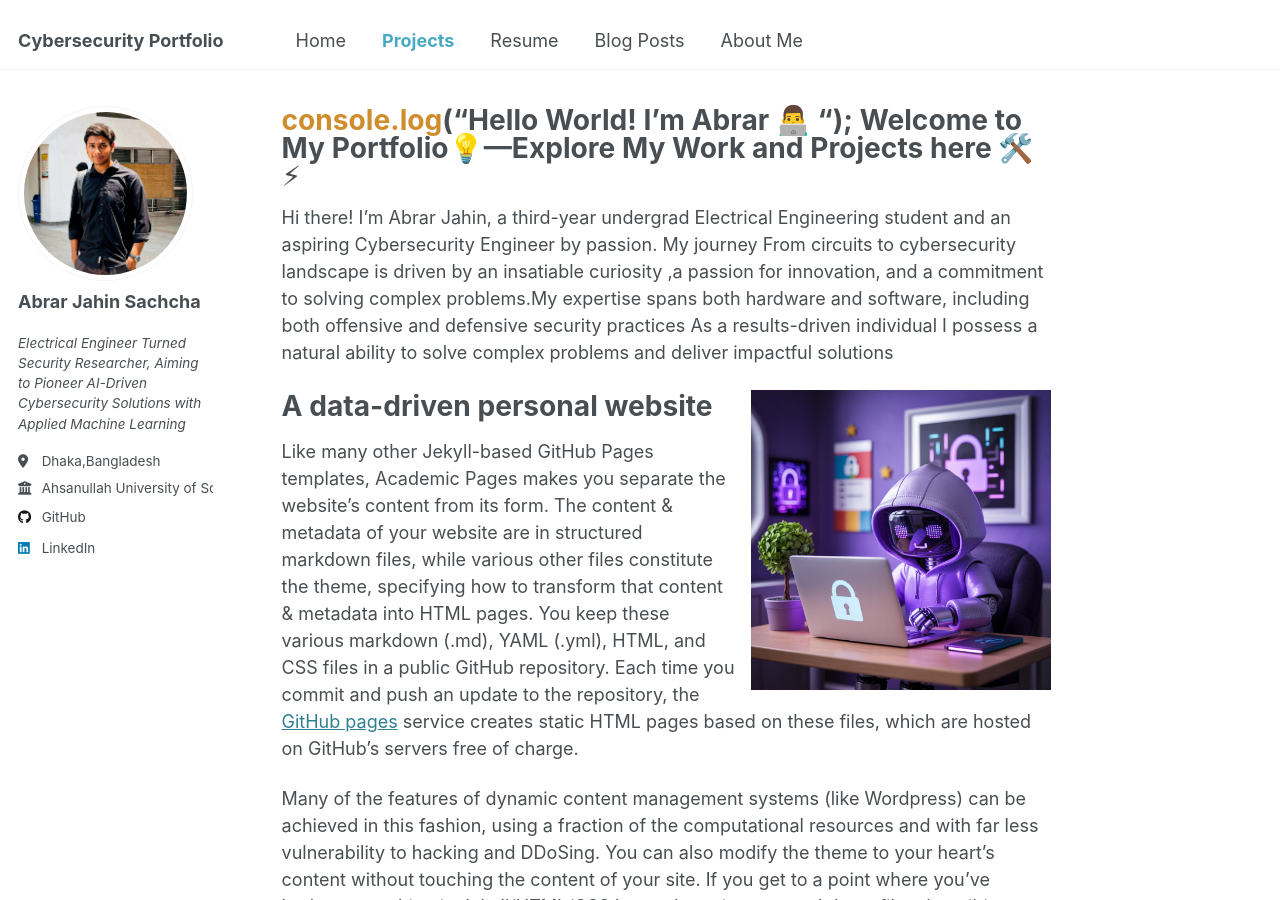
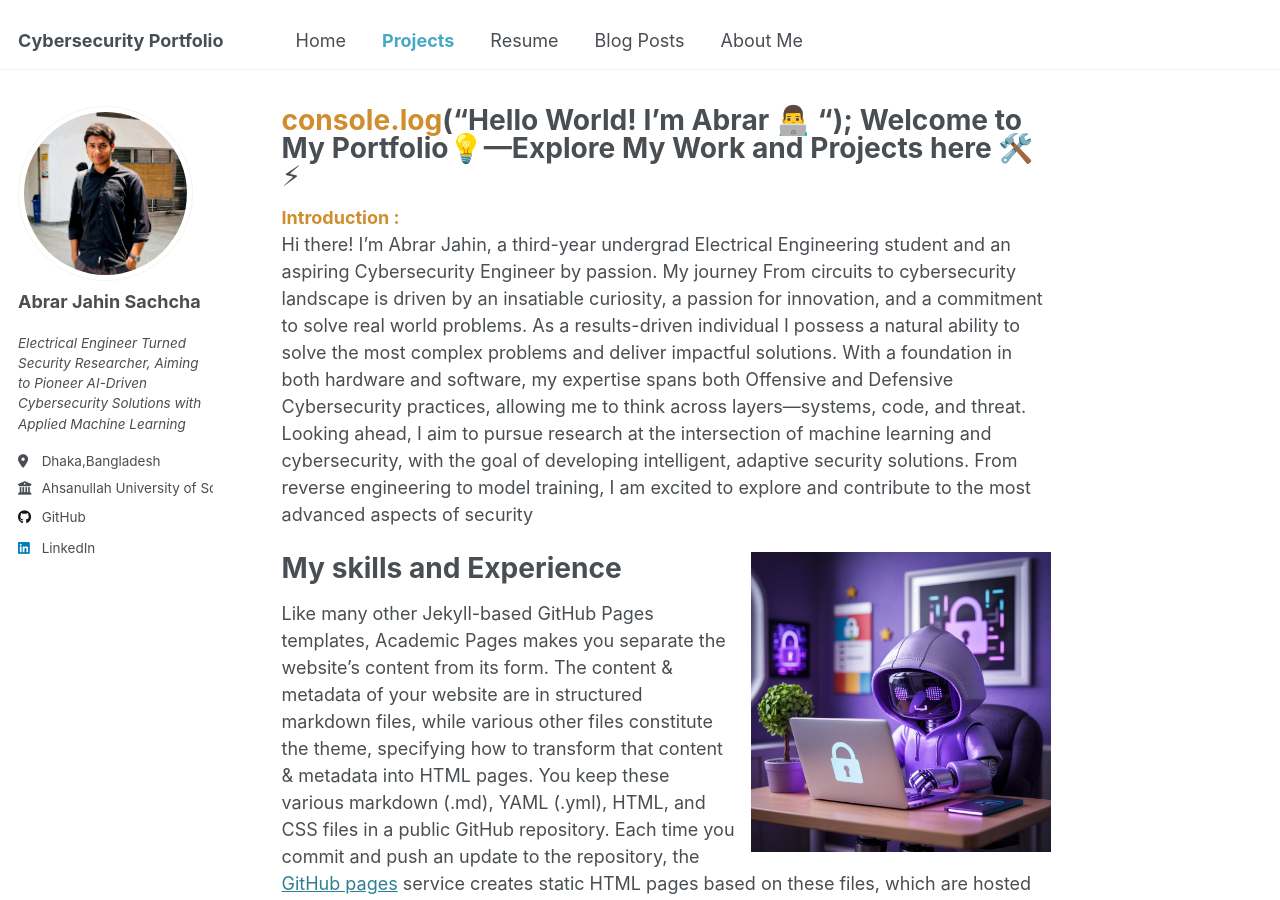
Before and after one commit to AbrarJahin7/cyberportfolio.github.io, a Jekyll site: the page built from _pages/about.md, in a window 1280 px wide and 900 px high. Built offline with Jekyll 4.4.1, drawn with Linux system fonts in a browser that asks for light colours.

Commit message:
Update about.md

```diff
--- a/_pages/about.md
+++ b/_pages/about.md
@@ -14,13 +14,12 @@ redirect_from:
 
 
 
-Hi there! I’m Abrar Jahin, a third-year undergrad Electrical Engineering student and an aspiring Cybersecurity Engineer by passion. My journey From circuits to cybersecurity landscape is driven by an insatiable curiosity ,a passion for innovation, and a commitment to solving complex problems.My expertise spans both hardware and software, including both offensive and defensive security practices As a results-driven individual I possess a natural ability to solve complex problems and deliver impactful solutions
-
+<span style="color:#cf8d2e; font-weight: bold;">Introduction :</span><br> Hi there! I’m Abrar Jahin, a third-year undergrad Electrical Engineering student and an aspiring Cybersecurity Engineer by passion. My journey From circuits to cybersecurity landscape is driven by an insatiable curiosity, a passion for innovation, and a commitment to solve real world problems. As a results-driven individual I possess a natural ability to solve the most complex problems and deliver impactful solutions. With a foundation in both hardware and software, my expertise spans both Offensive and Defensive Cybersecurity practices, allowing me to think across layers—systems, code, and threat. Looking ahead, I aim to pursue research at the intersection of machine learning and cybersecurity, with the goal of developing intelligent, adaptive security solutions. From reverse engineering to model training, I am excited to explore and contribute to the most advanced aspects of security
 
 <img src="images/PORTFOLIOPIC.jpeg" alt="My Image" style="float: right; width: 300px; margin-left: 15px;">
 
 
-A data-driven personal website
+My skills and Experience
 ======
 Like many other Jekyll-based GitHub Pages templates, Academic Pages makes you separate the website's content from its form. The content & metadata of your website are in structured markdown files, while various other files constitute the theme, specifying how to transform that content & metadata into HTML pages. You keep these various markdown (.md), YAML (.yml), HTML, and CSS files in a public GitHub repository. Each time you commit and push an update to the repository, the [GitHub pages](https://pages.github.com/) service creates static HTML pages based on these files, which are hosted on GitHub's servers free of charge.
 
```
